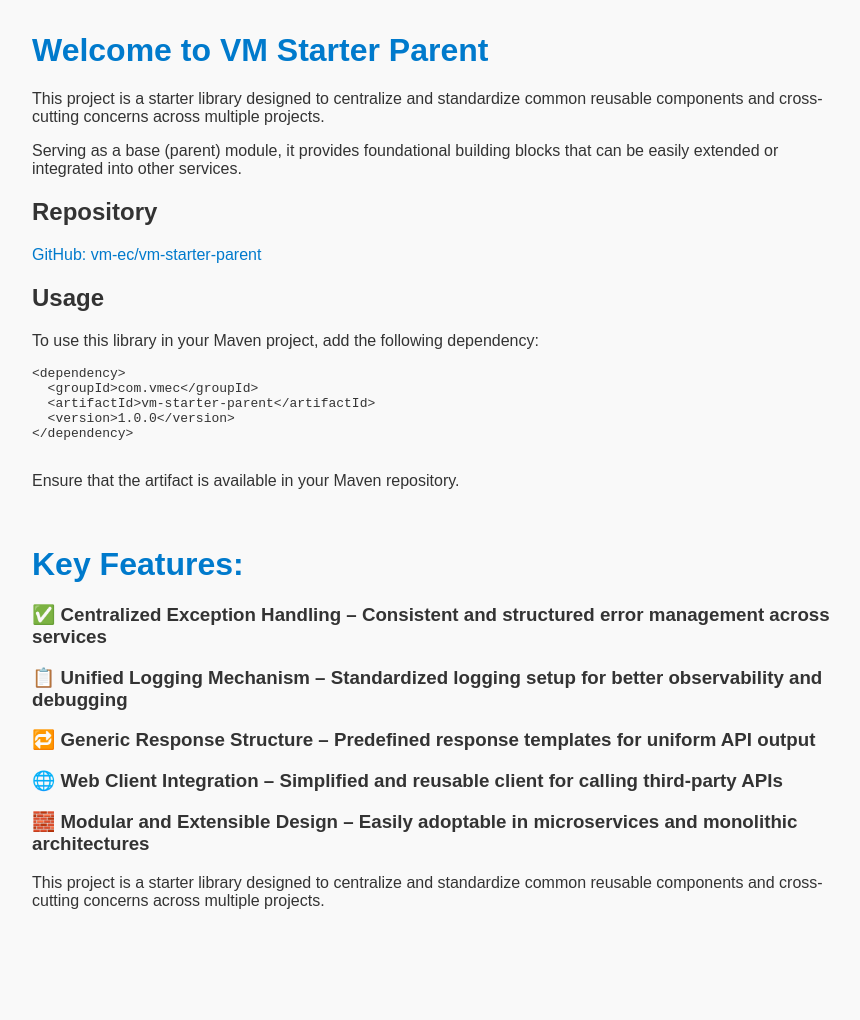
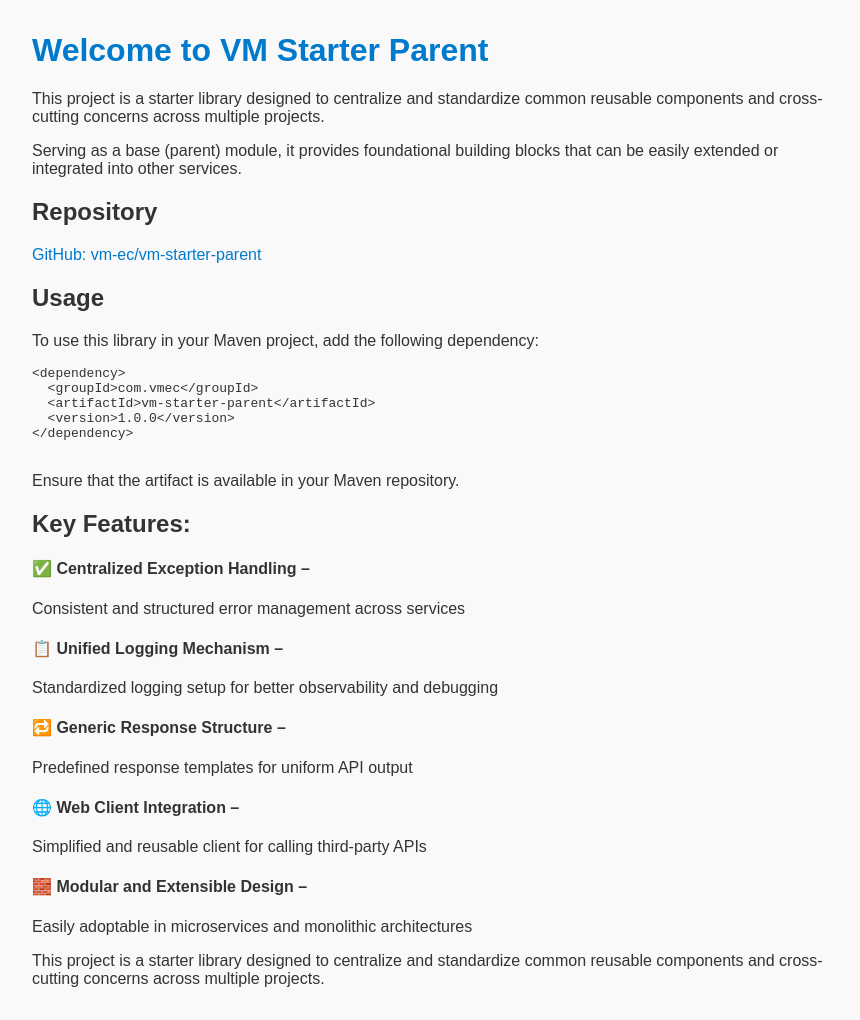
Before and after one commit to vm-ec/vm-starter-parent, a plain HTML site: page index.html in a window 1280 px wide. Shown: the whole page, without its empty margins (208-1068 px from the left). Before the commit the page ends 942 px from the top, so only its background shows below. Drawn offline with Linux system fonts and the light colour scheme.

```diff
--- a/index.html
+++ b/index.html
@@ -44,15 +44,13 @@
 &lt;/dependency&gt;
     </pre>
   <p>Ensure that the artifact is available in your Maven repository.</p>
-</div>
-<br/>
-<div class="content">
-  <h1>Key Features:</h1>
-  <h3>✅ Centralized Exception Handling – Consistent and structured error management across services</h3>
-  <h3>📋 Unified Logging Mechanism – Standardized logging setup for better observability and debugging</h3>
-  <h3>🔁 Generic Response Structure – Predefined response templates for uniform API output</h3>
-  <h3>🌐 Web Client Integration – Simplified and reusable client for calling third-party APIs</h3>
-  <h3>🧱 Modular and Extensible Design – Easily adoptable in microservices and monolithic architectures</h3>
+
+  <h2>Key Features:</h2>
+  <h4>✅ Centralized Exception Handling –</h4><p> Consistent and structured error management across services</p>
+  <h4>📋 Unified Logging Mechanism – </h4><p>Standardized logging setup for better observability and debugging</p>
+  <h4>🔁 Generic Response Structure – </h4><p>Predefined response templates for uniform API output</p>
+  <h4>🌐 Web Client Integration – </h4><p>Simplified and reusable client for calling third-party APIs</p>
+  <h4>🧱 Modular and Extensible Design – </h4><p>Easily adoptable in microservices and monolithic architectures</p>
   <p>This project is a starter library designed to centralize and standardize common reusable components and cross-cutting concerns across multiple projects.</p>
 
 </div>
```
